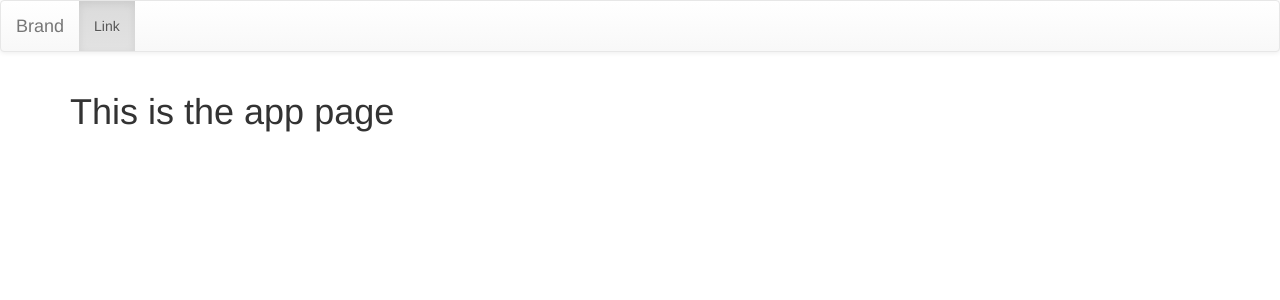
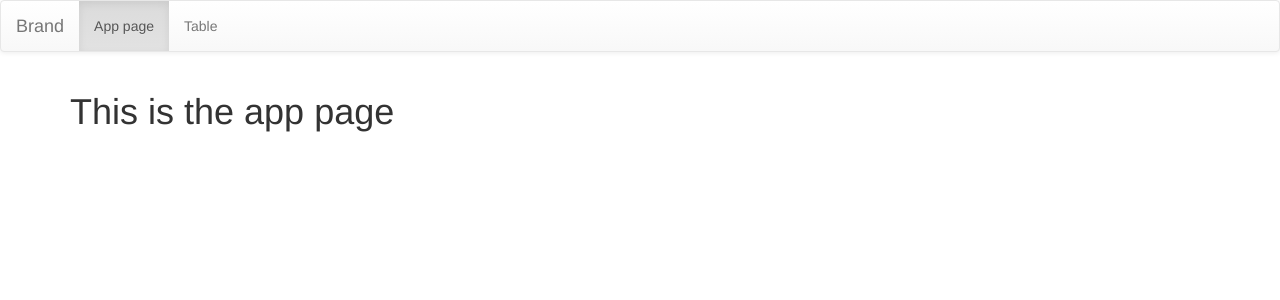
Before and after one commit to web-programming-2016s/6.lesson, a PHP site: page /app_b.php in a window 1280 px wide. Shown: the top 300 px of the page. Run offline with PHP 8.4, Linux system fonts and the light colour scheme.

Commit message:
added ˇmenu to other page

```diff
--- a/app_b.php
+++ b/app_b.php
@@ -16,13 +16,22 @@
 		<!-- Collect the nav links, forms, and other content for toggling -->
 		<div class="collapse navbar-collapse" id="bs-example-navbar-collapse-1">
 
-
 		  <ul class="nav navbar-nav">
 
-			<li class="active"><a href="#">Link <span class="sr-only">(current)</span></a></li>
+			<li class="active">
+				<a href="app_b.php">
+					App page
+				</a>
+			</li>
+
+
+			<li>
+				<a href="table_b.php">
+					Table
+				</a>
+			</li>
 
 		  </ul>
-
 
 		</div><!-- /.navbar-collapse -->
 	  </div><!-- /.container-fluid -->
```
Also changed, not shown: table_b.php (+44 -0 lines).
